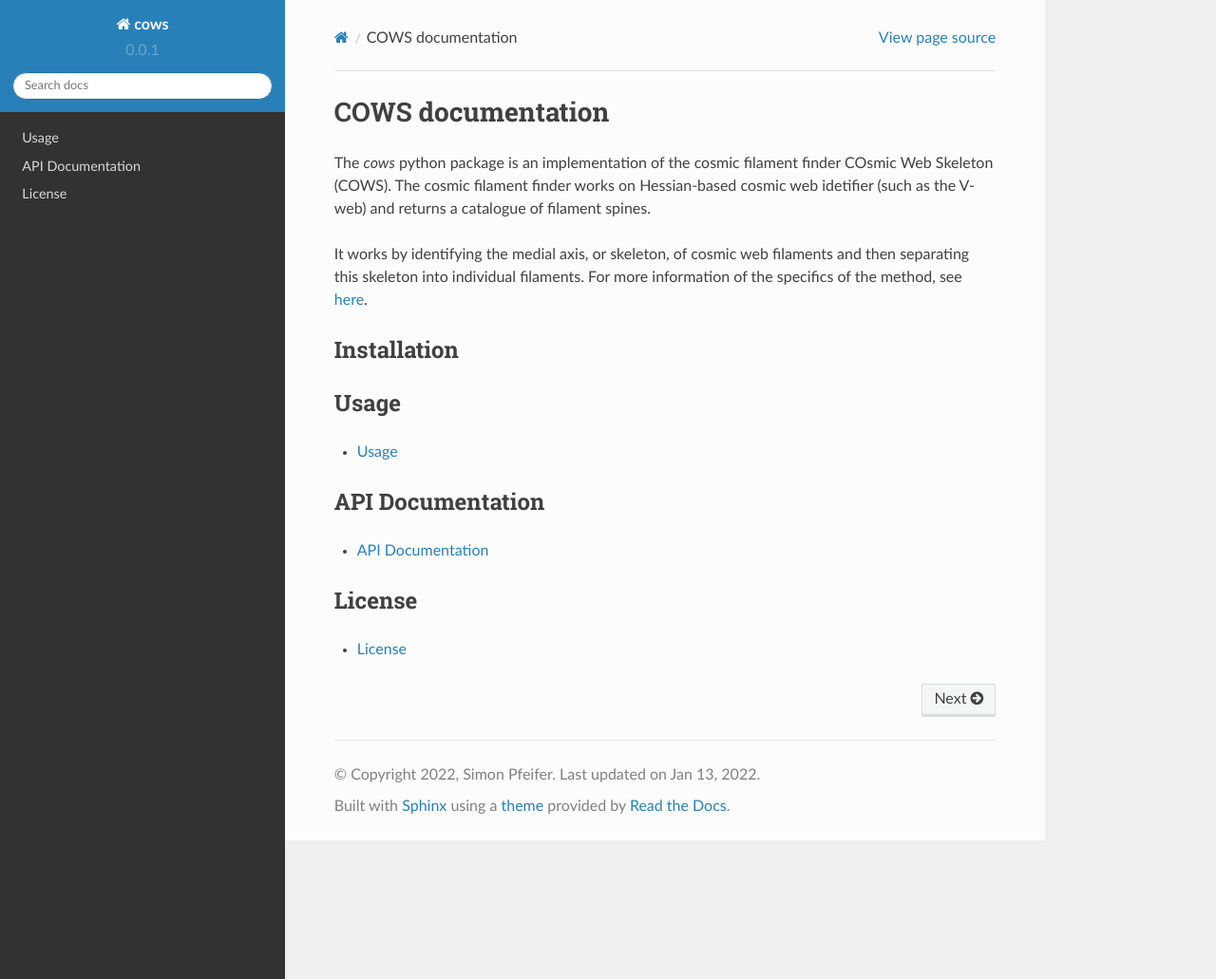
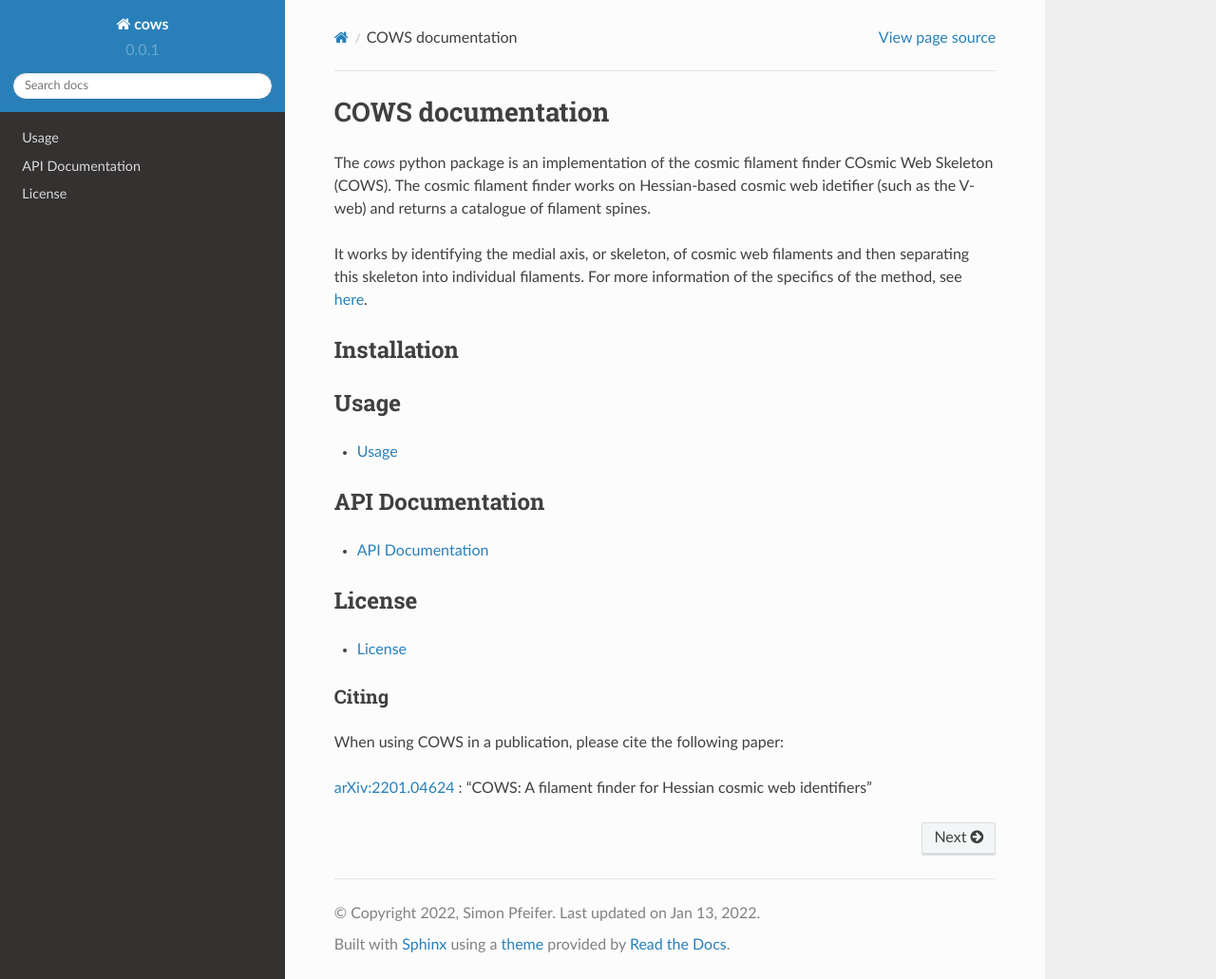
Before and after one commit to SimonPfeifer/cows, a Sphinx documentation site: the page built from docs/index.rst, in a window 1280 px wide and 1031 px high. Shown: the whole window at 95% size. Built offline with Sphinx 7.4.7 and the Read the Docs theme 2.0.0, drawn with Linux system fonts in a browser that asks for light colours; pages that are not in the unit, such as notebooks, are missing from menus.

Commit message:
Updated links to paper.

```diff
--- a/README.rst
+++ b/README.rst
@@ -28,7 +28,7 @@
 
 The *cows* python package is an implementation of the cosmic filament finder COsmic Web Skeleton (COWS). The cosmic filament finder works on Hessian-based cosmic web idetifier (such as the V-web) and returns a catalogue of filament spines.
 
-It works by identifying the medial axis, or skeleton, of cosmic web filaments and then separating this skeleton into individual filaments. For more information of the specifics of the method, see `here <https://arxiv.org/search/astro-ph?searchtype=author&query=Pfeifer%2C+S>`_.
+It works by identifying the medial axis, or skeleton, of cosmic web filaments and then separating this skeleton into individual filaments. For more information of the specifics of the method, see `here <https://arxiv.org/pdf/2201.04624.pdf>`_.
 
 
 Requirements
@@ -63,4 +63,4 @@
 
 When using COWS in a publication, please cite the following paper:
 
-`arXiv:XXXX.XXXXX <https://arxiv.org/search/astro-ph?searchtype=author&query=Pfeifer%2C+S>`_ : "COWS: A filament finder for Hessian cosmic web identifiers"
+`arXiv:2201.04624 <https://arxiv.org/abs/2201.04624>`_ : "COWS: A filament finder for Hessian cosmic web identifiers"
--- a/docs/index.rst
+++ b/docs/index.rst
@@ -4,7 +4,7 @@
 
 The *cows* python package is an implementation of the cosmic filament finder COsmic Web Skeleton (COWS). The cosmic filament finder works on Hessian-based cosmic web idetifier (such as the V-web) and returns a catalogue of filament spines.
 
-It works by identifying the medial axis, or skeleton, of cosmic web filaments and then separating this skeleton into individual filaments. For more information of the specifics of the method, see `here <https://arxiv.org/search/astro-ph?searchtype=author&query=Pfeifer%2C+S>`_.
+It works by identifying the medial axis, or skeleton, of cosmic web filaments and then separating this skeleton into individual filaments. For more information of the specifics of the method, see `here <https://arxiv.org/pdf/2201.04624.pdf>`_.
 
 
 
@@ -42,3 +42,11 @@
    :maxdepth: 1
 
    license
+
+
+Citing
+======
+
+When using COWS in a publication, please cite the following paper:
+
+`arXiv:2201.04624 <https://arxiv.org/abs/2201.04624>`_ : "COWS: A filament finder for Hessian cosmic web identifiers"
```
